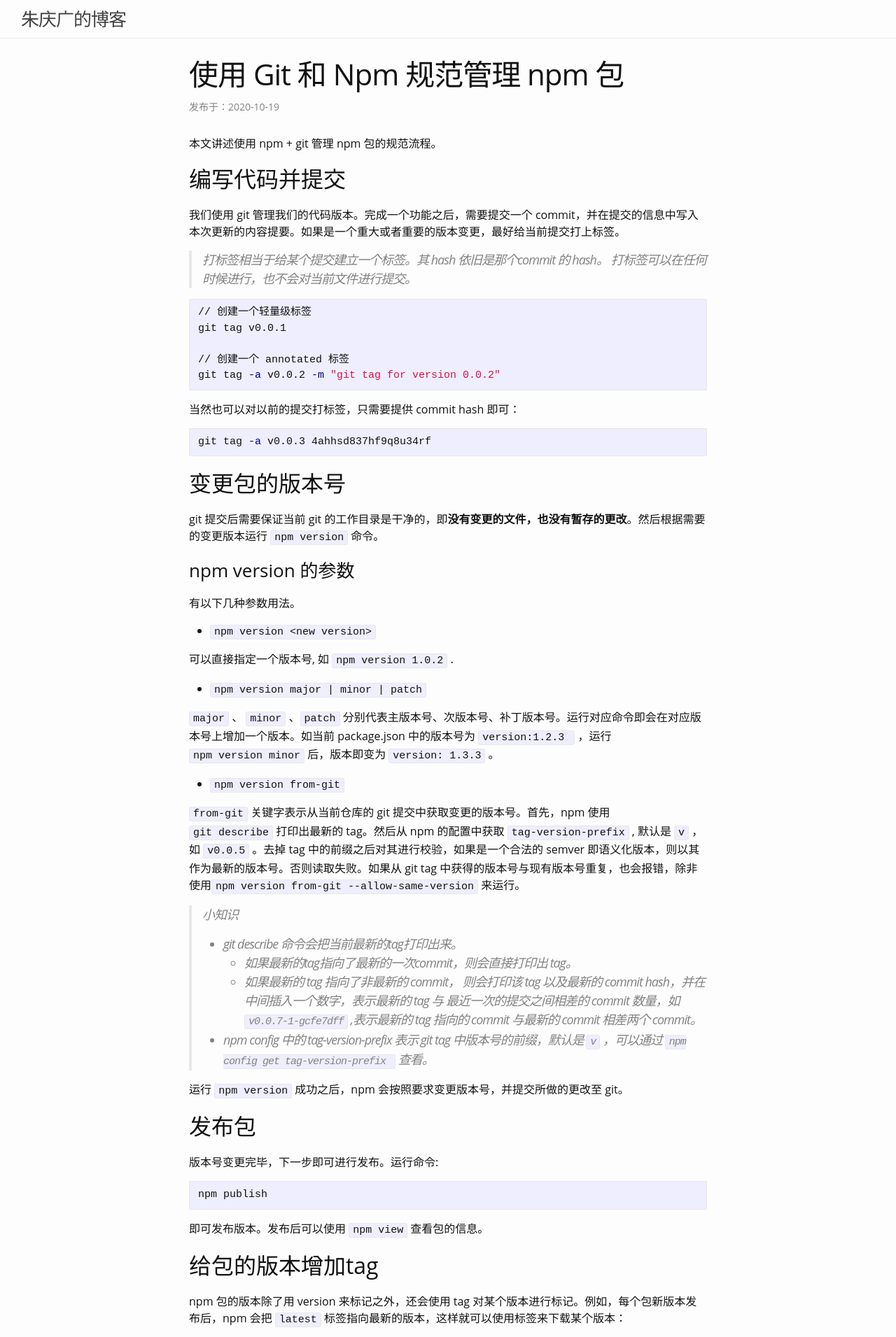
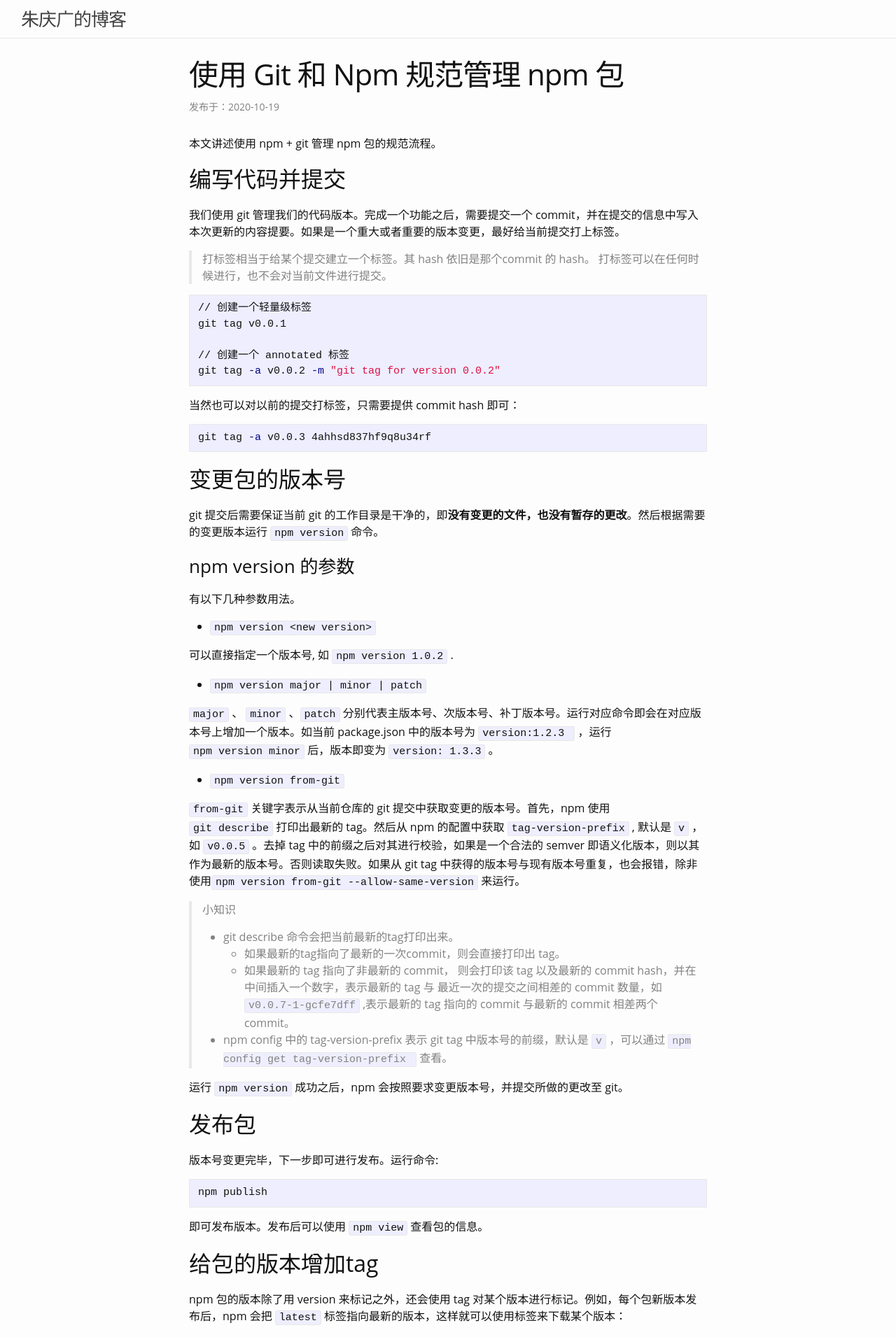
Before and after one commit to zhuqingguang/zhuqingguang.github.io, a Jekyll site: the page built from docs/_posts/2020-10-19-manage-npm-package.md, in a window 1280 px wide. Shown: the top 1911 px of the page at 70% size. Built offline with Jekyll 4.4.1, drawn with Linux system fonts in a browser that asks for light colours; comment, search, counter and statistics services are not loaded.

Commit message:
feat: 更改引用的样式

```diff
--- a/docs/_sass/minima/_base.scss
+++ b/docs/_sass/minima/_base.scss
@@ -135,9 +135,7 @@ blockquote {
   color: $grey-color;
   border-left: 4px solid $grey-color-light;
   padding-left: $spacing-unit / 2;
-  @include relative-font-size(1.125);
-  letter-spacing: -1px;
-  font-style: italic;
+  @include relative-font-size(1);
 
   > :last-child {
     margin-bottom: 0;
```
